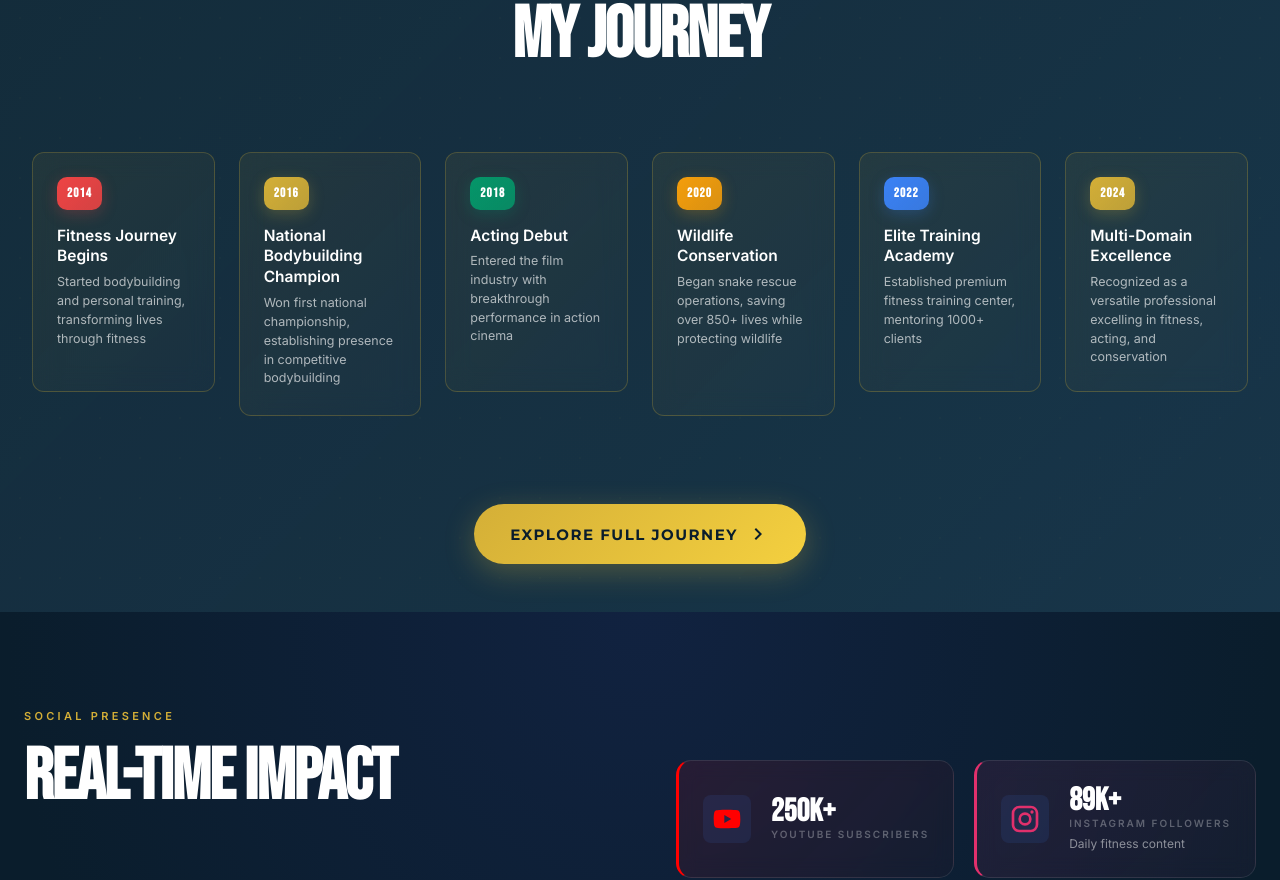
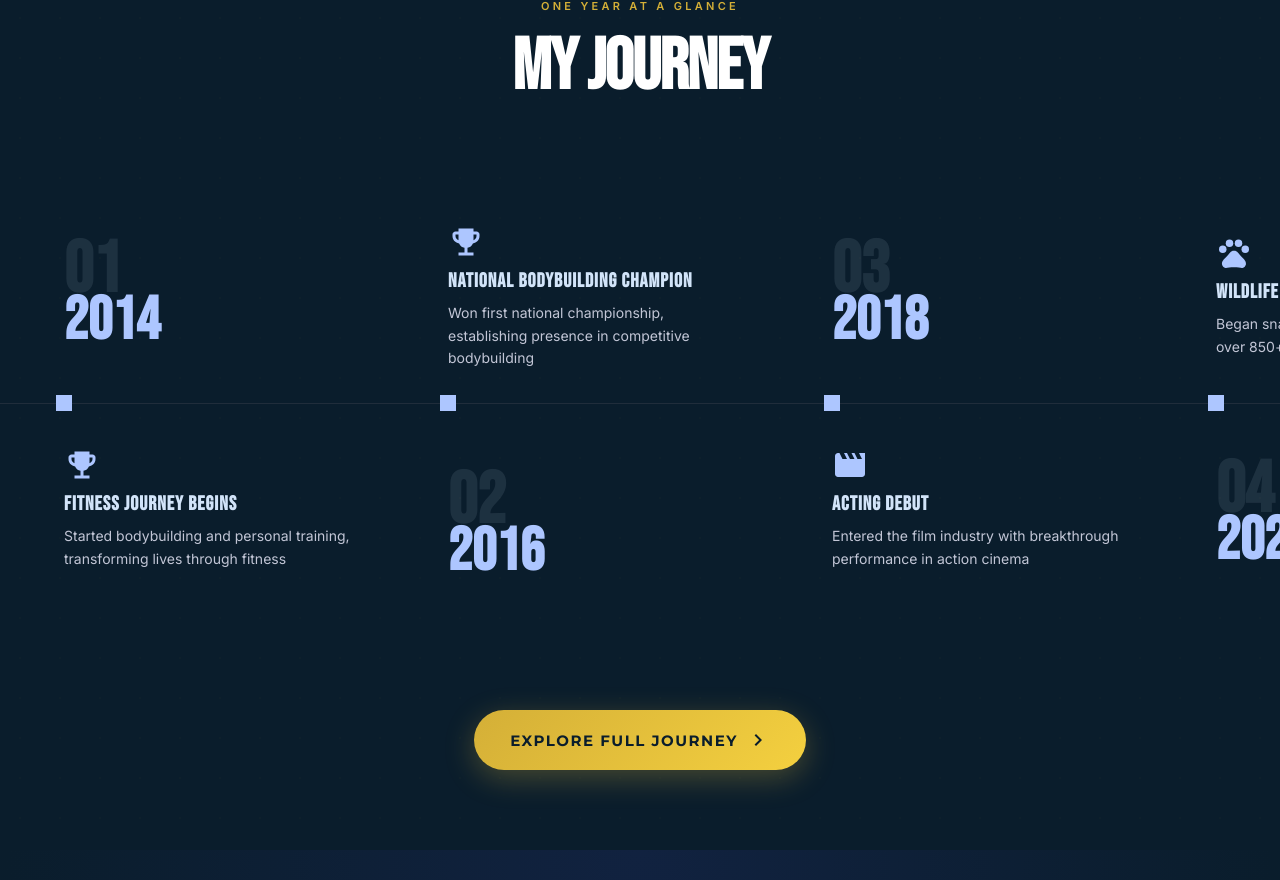
Before and after one commit to Sukeshpandit/KarhikShekar_Client_Final_draft, a React (Vite) app: page / in a window 1280 px wide. Shown: the part 1687-2567 px from the top of the page. Built offline with nearby package versions, Linux system fonts and the light colour scheme; no server answers.

Commit message:
Journey section improvements

```diff
--- a/src/features/home/Home.style.tsx
+++ b/src/features/home/Home.style.tsx
@@ -1520,18 +1520,11 @@ export const WildlifeStatLabel = styled('p')(({ theme }) => ({
 // ============================================================================
 
 export const JourneySection = styled(Box)(({ theme }) => ({
-  padding: `${theme.spacing(4)} ${theme.spacing(2)}`,
-  background: 'linear-gradient(135deg, rgba(20, 45, 60, 0.9) 0%, rgba(25, 55, 75, 0.95) 100%)',
+  paddingTop: theme.spacing(10),
+  paddingBottom: theme.spacing(10),
+  background: '#0a1d2c',
   position: 'relative',
   overflow: 'hidden',
-
-  [theme.breakpoints.up('sm')]: {
-    padding: `${theme.spacing(5)} ${theme.spacing(3)}`,
-  },
-
-  [theme.breakpoints.up('md')]: {
-    padding: `${theme.spacing(6)} ${theme.spacing(4)}`,
-  },
 }));
 
 export const JourneyBackground = styled(Box)(({ theme }) => ({
@@ -1549,30 +1542,45 @@ export const JourneyBackground = styled(Box)(({ theme }) => ({
 export const JourneyContainer = styled(Box)(({ theme }) => ({
   maxWidth: '1400px',
   margin: '0 auto',
+  padding: `0 ${theme.spacing(4)}`,
   position: 'relative',
   zIndex: 1,
 }));
 
+export const TimelineScroll = styled(Box)({
+  overflowX: 'auto',
+  overflowY: 'visible',
+  position: 'relative',
+  paddingTop: '2.5rem',
+  paddingBottom: '2.5rem',
+  scrollbarWidth: 'thin',
+  scrollbarColor: '#adc6ff #253646',
+  '&::-webkit-scrollbar': { height: '3px' },
+  '&::-webkit-scrollbar-track': { background: '#0f2130' },
+  '&::-webkit-scrollbar-thumb': { background: '#adc6ff', borderRadius: '2px' },
+});
+
 export const TimelineWrapper = styled(Box)(({ theme }) => ({
-  marginTop: theme.spacing(4),
-  display: 'grid',
-  gridTemplateColumns: 'repeat(auto-fit, minmax(140px, 1fr))',
-  autoRows: 'minmax(160px, auto)',
-  gap: theme.spacing(2),
-  position: 'relative',
-
-  [theme.breakpoints.up('sm')]: {
-    gap: theme.spacing(2.5),
-    gridTemplateColumns: 'repeat(auto-fit, minmax(160px, 1fr))',
-    autoRows: 'minmax(180px, auto)',
-    marginTop: theme.spacing(5),
-  },
-
-  [theme.breakpoints.up('md')]: {
-    gap: theme.spacing(3),
-    gridTemplateColumns: 'repeat(6, 1fr)',
-    autoRows: 'minmax(200px, auto)',
-    marginTop: theme.spacing(6),
+  display: 'flex',
+  flexDirection: 'row',
+  alignItems: 'center',
+  paddingLeft: theme.spacing(8),
+  paddingRight: theme.spacing(8),
+  minWidth: 'max-content',
+  gap: theme.spacing(12),
+  position: 'relative',
+
+  // Center horizontal line
+  '&::before': {
+    content: '""',
+    position: 'absolute',
+    top: '50%',
+    left: 0,
+    right: 0,
+    height: '1px',
+    background: 'rgba(66, 71, 84, 0.4)',
+    pointerEvents: 'none',
+    zIndex: 0,
   },
 }));
 
@@ -1580,53 +1588,30 @@ export const TimelineLine = styled(Box)(({ theme }) => ({
   display: 'none',
 }));
 
-export const TimelineItem = styled(motion.div)(({ theme }) => ({
+export const TimelineItem = styled(motion.div)({
+  position: 'relative',
   display: 'flex',
   flexDirection: 'column',
-  position: 'relative',
-
-  // Varying card heights for masonry effect
-  '&:nth-child(1)': {
-    [theme.breakpoints.up('md')]: {
-      gridColumn: 'span 1',
-      gridRow: 'span 1',
-    },
-  },
-  '&:nth-child(2)': {
-    [theme.breakpoints.up('md')]: {
-      gridColumn: 'span 1',
-      gridRow: 'span 2',
-    },
-  },
-  '&:nth-child(3)': {
-    [theme.breakpoints.up('md')]: {
-      gridColumn: 'span 1',
-      gridRow: 'span 1',
-    },
-  },
-  '&:nth-child(4)': {
-    [theme.breakpoints.up('md')]: {
-      gridColumn: 'span 1',
-      gridRow: 'span 2',
-    },
-  },
-  '&:nth-child(5)': {
-    [theme.breakpoints.up('md')]: {
-      gridColumn: 'span 1',
-      gridRow: 'span 1',
-       },
-  },
-  '&:nth-child(6)': {
-    [theme.breakpoints.up('md')]: {
-      gridColumn: 'span 1',
-      gridRow: 'span 1',
-    },
-  },
-}));
-
-export const TimelineDot = styled(motion.div)(({ theme }) => ({
-  display: 'none',
-}));
+  width: '288px',
+  flexShrink: 0,
+
+  // Even items (2nd, 4th, 6th) flip content above / year below
+  '&:nth-child(even)': {
+    flexDirection: 'column-reverse',
+  },
+});
+
+export const TimelineDot = styled(Box)({
+  width: '16px',
+  height: '16px',
+  backgroundColor: '#adc6ff',
+  position: 'absolute',
+  top: '50%',
+  left: 0,
+  transform: 'translate(-50%, -50%)',
+  zIndex: 2,
+  flexShrink: 0,
+});
 
 export const TimelineContent = styled(motion.div)(({ theme }) => ({
   flex: 1,
@@ -1636,98 +1621,49 @@ export const TimelineContent = styled(motion.div)(({ theme }) => ({
   flexDirection: 'column',
 }));
 
-export const MilestoneCard = styled(motion.div)(({ theme }) => ({
-  background: 'linear-gradient(135deg, rgba(212, 175, 55, 0.08) 0%, rgba(100, 100, 100, 0.05) 100%)',
-  backdropFilter: 'blur(12px)',
-  border: '1.5px solid rgba(212, 175, 55, 0.25)',
-  borderRadius: theme.spacing(1.5),
-  padding: theme.spacing(2),
-  position: 'relative',
-  overflow: 'hidden',
-  cursor: 'pointer',
-  transition: 'all 0.3s ease',
+export const MilestoneCard = styled(motion.div)({
   display: 'flex',
   flexDirection: 'column',
-  justifyContent: 'space-between',
-  height: '100%',
-
-  '&:hover': {
-    transform: 'translateY(-6px)',
-    borderColor: 'rgba(212, 175, 55, 0.55)',
-    boxShadow: '0 12px 40px rgba(212, 175, 55, 0.25)',
-  },
-
-  [theme.breakpoints.up('sm')]: {
-    padding: theme.spacing(2.5),
-  },
-
-  [theme.breakpoints.up('md')]: {
-    padding: theme.spacing(3),
-  },
-}));
-
-export const YearBadge = styled(Box)(({ theme }) => ({
-  display: 'inline-flex',
-  alignItems: 'center',
-  justifyContent: 'center',
-  color: 'white',
-  padding: `${theme.spacing(0.75)} ${theme.spacing(1.25)}`,
-  borderRadius: '10px',
-  fontSize: theme.typography.pxToRem(11),
-  fontWeight: 800,
-  marginBottom: theme.spacing(1.5),
+  background: 'transparent',
+});
+
+export const MilestoneIndex = styled('span')({
+  fontSize: '4.5rem',
   fontFamily: 'Bebas Neue, sans-serif',
-  letterSpacing: '0.08em',
+  fontWeight: 700,
+  color: 'rgba(210, 228, 249, 0.1)',
+  lineHeight: 1,
+  display: 'block',
+  userSelect: 'none',
+});
+
+export const YearBadge = styled(Box)({
+  fontSize: '3.75rem',
+  fontFamily: 'Bebas Neue, sans-serif',
+  fontWeight: 700,
+  color: '#adc6ff',
+  lineHeight: 1,
+  marginTop: '-1rem',
+  display: 'block',
+});
+
+export const MilestoneTitle = styled('h4')({
+  fontSize: '1.25rem',
+  fontFamily: 'Bebas Neue, Epilogue, sans-serif',
+  fontWeight: 700,
+  color: '#d2e4f9',
+  margin: '0 0 0.5rem 0',
+  lineHeight: 1.3,
   textTransform: 'uppercase',
-  alignSelf: 'flex-start',
-  width: 'fit-content',
-
-  [theme.breakpoints.up('sm')]: {
-    fontSize: theme.typography.pxToRem(12),
-    marginBottom: theme.spacing(1.75),
-  },
-
-  [theme.breakpoints.up('md')]: {
-    fontSize: theme.typography.pxToRem(13),
-    marginBottom: theme.spacing(2),
-  },
-}));
-
-export const MilestoneTitle = styled('h4')(({ theme }) => ({
-  fontSize: theme.typography.pxToRem(14),
-  fontWeight: 700,
-  color: 'white',
-  marginBottom: theme.spacing(1),
-  lineHeight: 1.35,
+  letterSpacing: '0.05em',
+});
+
+export const MilestoneDescription = styled('p')({
+  fontSize: '0.875rem',
+  color: '#c2c6d6',
+  lineHeight: 1.625,
   margin: 0,
-  fontFamily: 'Inter, sans-serif',
-
-  [theme.breakpoints.up('sm')]: {
-    fontSize: theme.typography.pxToRem(15),
-  },
-
-  [theme.breakpoints.up('md')]: {
-    fontSize: theme.typography.pxToRem(15.5),
-  },
-}));
-
-export const MilestoneDescription = styled('p')(({ theme }) => ({
-  fontSize: theme.typography.pxToRem(11),
-  color: 'rgba(255, 255, 255, 0.65)',
-  lineHeight: 1.45,
-  margin: 0,
-  marginTop: theme.spacing(0.75),
-  flexGrow: 1,
-
-  [theme.breakpoints.up('sm')]: {
-    fontSize: theme.typography.pxToRem(12),
-  },
-
-  [theme.breakpoints.up('md')]: {
-    fontSize: theme.typography.pxToRem(12.5),
-    lineHeight: 1.5,
-  },
-}));
+});
 
 export const JourneyCTAButton = styled(motion.button)(({ theme }) => ({
   background: 'linear-gradient(135deg, #D4AF37, #F4D03F)',
--- a/src/features/home/Home.tsx
+++ b/src/features/home/Home.tsx
@@ -102,12 +102,14 @@ import {
   JourneySection,
   JourneyBackground,
   JourneyContainer,
+  TimelineScroll,
   TimelineWrapper,
   TimelineLine,
   TimelineItem,
   TimelineDot,
   TimelineContent,
   MilestoneCard,
+  MilestoneIndex,
   YearBadge,
   MilestoneTitle,
   MilestoneDescription,
@@ -678,8 +680,8 @@ export const Home = ({ setPage }: HomeProps) => {
       <JourneySection>
         <JourneyBackground />
 
+        {/* Section heading */}
         <JourneyContainer>
-          {/* Section Header */}
           <FadeIn>
             <SectionHeadingContainer>
               <SectionSubtitle>{HOME_CONTENT.journey.subtitle}</SectionSubtitle>
@@ -688,35 +690,52 @@ export const Home = ({ setPage }: HomeProps) => {
               </SectionTitle>
             </SectionHeadingContainer>
           </FadeIn>
+        </JourneyContainer>
 
-          {/* Grid Timeline Cards */}
+        {/* Horizontal scrollable timeline */}
+        <TimelineScroll>
           <Stagger staggerDelay={0.08}>
             <TimelineWrapper>
-              {HOME_CONTENT.journey.milestones.map((milestone, index) => (
+              {HOME_CONTENT.journey.milestones.map((milestone, index) => {
+                const isEven = index % 2 === 1;
+                return (
                   <TimelineItem key={index}>
-                  <TimelineContent>
-                    <MilestoneCard whileHover={{ scale: 1.03, y: -8 }}>
-                      <Box>
-                        <YearBadge
+                    {/* Year block — top for odd, bottom for even */}
+                    <Box sx={isEven ? { mt: 6 } : { mb: 6 }}>
+                      <MilestoneIndex>{String(index + 1).padStart(2, '0')}</MilestoneIndex>
+                      <YearBadge>{milestone.year}</YearBadge>
+                    </Box>
+
+                    {/* Square dot on the center line */}
+                    <TimelineDot />
+
+                    {/* Content block — bottom for odd, top for even */}
+                    <Box sx={isEven ? { pb: 6 } : { pt: 6 }}>
+                      <Box
                         sx={{
-                            background: `linear-gradient(135deg, ${milestone.color}, ${milestone.color}dd)`,
-                            boxShadow: `0 4px 15px ${milestone.color}40`
+                          color: '#adc6ff',
+                          fontSize: '2.25rem',
+                          mb: 1,
+                          display: 'flex',
+                          alignItems: 'center',
+                          '& svg': { fontSize: '2.25rem' },
                         }}
                       >
-                          {milestone.year}
-                        </YearBadge>
+                        {milestone.icon}
+                      </Box>
                       <MilestoneTitle>{milestone.title}</MilestoneTitle>
+                      <MilestoneDescription>{milestone.description}</MilestoneDescription>
                     </Box>
-                      <MilestoneDescription>{milestone.description}</MilestoneDescription>
-                    </MilestoneCard>
-                  </TimelineContent>
                   </TimelineItem>
-              ))}
+                );
+              })}
             </TimelineWrapper>
           </Stagger>
+        </TimelineScroll>
 
         {/* CTA Button */}
-          <Box sx={{ textAlign: 'center', marginTop: { xs: theme.spacing(4), md: theme.spacing(5) } }}>
+        <JourneyContainer>
+          <Box sx={{ textAlign: 'center', marginTop: theme.spacing(5) }}>
             <JourneyCTAButton
               whileHover={{ scale: 1.05 }}
               whileTap={{ scale: 0.95 }}
```
Lines whose indentation alone changed are shown as unchanged.
